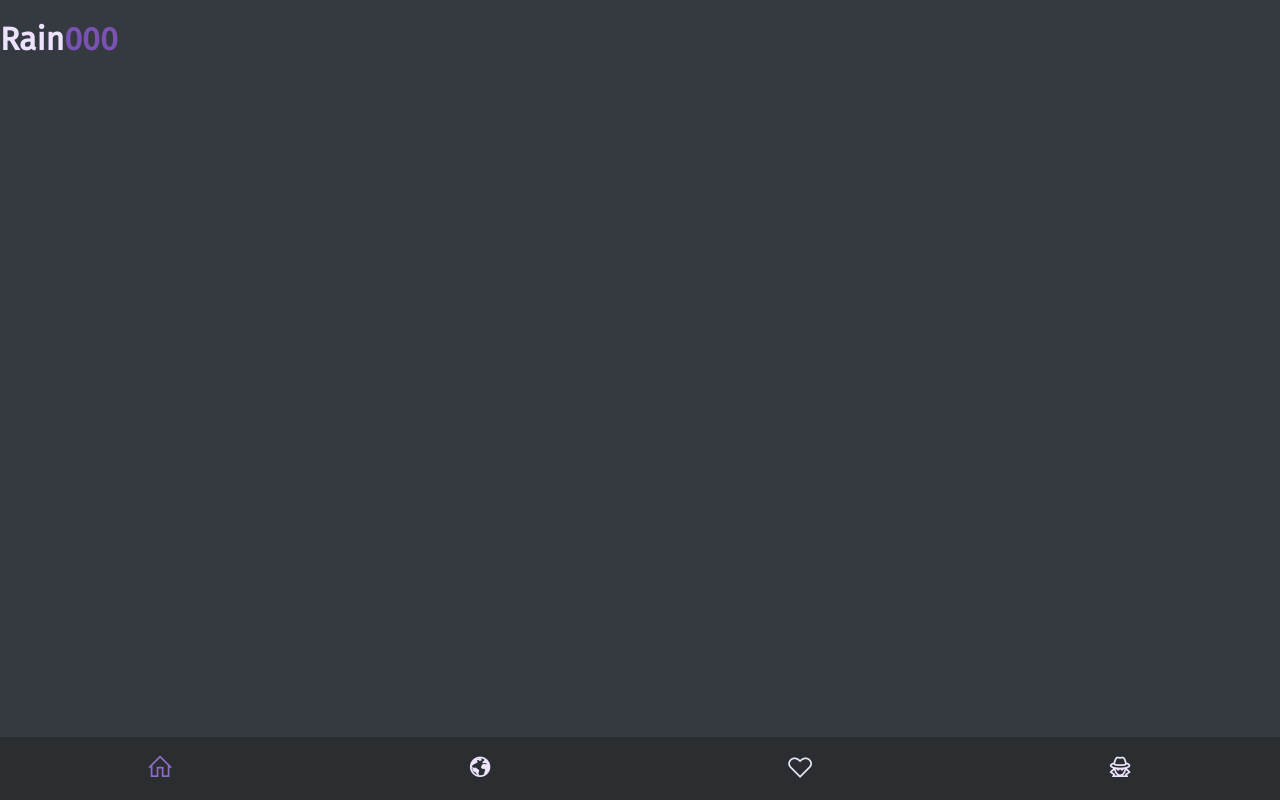
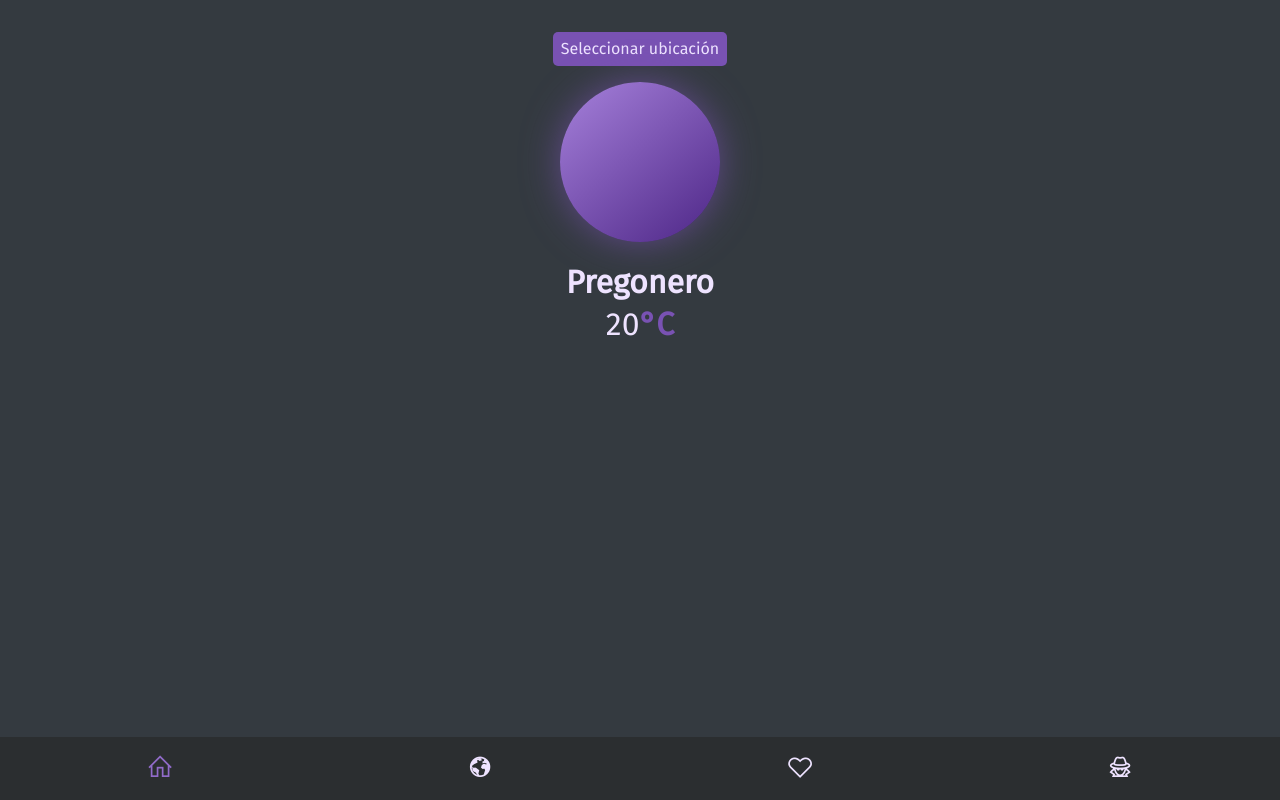
Before and after one commit to mendoza000/rain000, a website built with webpack: page src/index.html in a window 1280 px wide. Built offline with nearby package versions, Linux system fonts and the light colour scheme.

Commit message:
añadido header y boton para seleccionar ubicacion

```diff
--- a/src/index.html
+++ b/src/index.html
@@ -37,7 +37,24 @@
 		</ul>
 	</nav>
 	<header class="header">
-		<h1 class="header_title">Rain<span class="cs">000</span></h1>
+
+		<div class="btn_container">
+			<button class="header_btn">Seleccionar ubicación</button>
+			<div class="header_panel">
+			 	<button class="header_panel_btn">Pregonero</button>
+			 	<button class="header_panel_btn">San Cristobal</button>
+			 	<button class="header_panel_btn">Barinas</button>
+			 	<button class="header_panel_btn">Caracas</button>
+			</div>
+		</div>
+
+		<div class="header_circle"></div>
+		<h1 class="header_title">Pregonero</h1>
+		<span class="temp">20<span class="cs">°C</span></span>
 	</header>
+
+	<div class="container">
+
+	</div>
 </body>
 </html>
--- a/src/index.js
+++ b/src/index.js
@@ -1,3 +1,6 @@
 import './css/normalize.css'
 import './styles.css'
 /*http://api.openweathermap.org/data/2.5/weather?q={Pregonero}&appid={811ac052a60c46e5e5e6871833b4aac3}*/
+import { defShowMenu } from './js/showMenu'
+
+defShowMenu()
--- /dev/null
+++ b/src/js/showMenu.js
@@ -0,0 +1,23 @@
+const btn = document.querySelector('.header_btn');
+const panel = document.querySelector('.header_panel');
+let showPanel = true
+
+export const defShowMenu = () => {
+
+	btn.addEventListener('click', () => {
+
+		if (!showPanel) {
+			panel.style.maxHeight = "0px"
+			panel.style.padding = "0em"
+			btn.style.backgroundColor = "var(--color-secondary)"
+			showPanel = !showPanel
+		}else{
+			panel.style.maxHeight = panel.scrollHeight + "px"
+			panel.style.padding = "1em"
+			btn.style.backgroundColor = "var(--color-secondary-o)"
+			showPanel = !showPanel
+		}
+	});
+
+
+}
--- a/src/styles.css
+++ b/src/styles.css
@@ -10,11 +10,13 @@
 	--color-secondary: #7952B3;
 	--color-secondary-l: #916bc9;
 	--color-secondary-xl: #a681db;
+
+	--text: #eee3ff;
 }
 
 html, body{
 	background-color: var(--color-primary);
-	color: #eee3ff;
+	color: var(--text);
 	font-family: 'Fira Sans', sans-serif;
 }
 
@@ -41,6 +43,74 @@ html, body{
 	color: var(--color-secondary-l);
 }
 
+/* header */
+.header{
+	display: flex;
+	flex-direction: column;
+	justify-content: center;
+	align-items: center;
+	margin: 2em 1em;
+}
+
+.header_circle{
+	height: 10em;
+	width: 10em;
+	background: rgb(86,47,143);
+	background: linear-gradient(320deg, rgba(86,47,143,1) 10%, rgba(166,129,219,1) 100%);
+	border-radius: 50%;
+	box-shadow: 0px 0px 40px -4px rgb(121, 82, 179, 0.8);
+	-webkit-box-shadow: 0px 0px 40px -4px rgb(121, 82, 179, 0.8);
+	-moz-box-shadow: 0px 0px 40px -4px rgb(121, 82, 179, 0.8);
+}
+.btn_container{
+	margin: 0 0 1em 0;
+}
+.header_btn{
+	background-color: var(--color-secondary);
+	border: none;
+	outline: none;
+	padding: 0.5em;
+	border-radius: 5px;
+	transition: background-color 0.2s ease-out;
+	color: var(--text);
+}
+.header_panel{
+	display: flex;
+	flex-direction: column;
+  	max-height: 0;
+  	overflow: hidden;
+  	transition: max-height 0.2s ease-out, padding 0.2s ease-out;
+  	background-color: var(--color-primary-o);
+  	padding: 0;
+  	border-bottom-right-radius: 10px;
+  	border-bottom-left-radius: 10px;
+}
+.header_panel_btn{
+	margin: 0.2em 0;
+	padding: 0.3em 1em;
+	border-radius: 10px;
+	border: none;
+	outline: none;
+	background-color: var(--color-secondary);
+	color: var(--text);
+}
+
+
+/* Container */
+.container{
+	display: flex;
+	flex-direction: column;
+	align-items: center;
+	justify-content: center;
+	margin-top: -0.5em;
+}
+.temp{
+	margin-top: -0.5em;
+	margin-bottom: 0.5em;
+	font-size: 2em;
+}
+
+
 
 
 
```
Also changed, not shown: src/assets/026-sun-1.svg (added).
